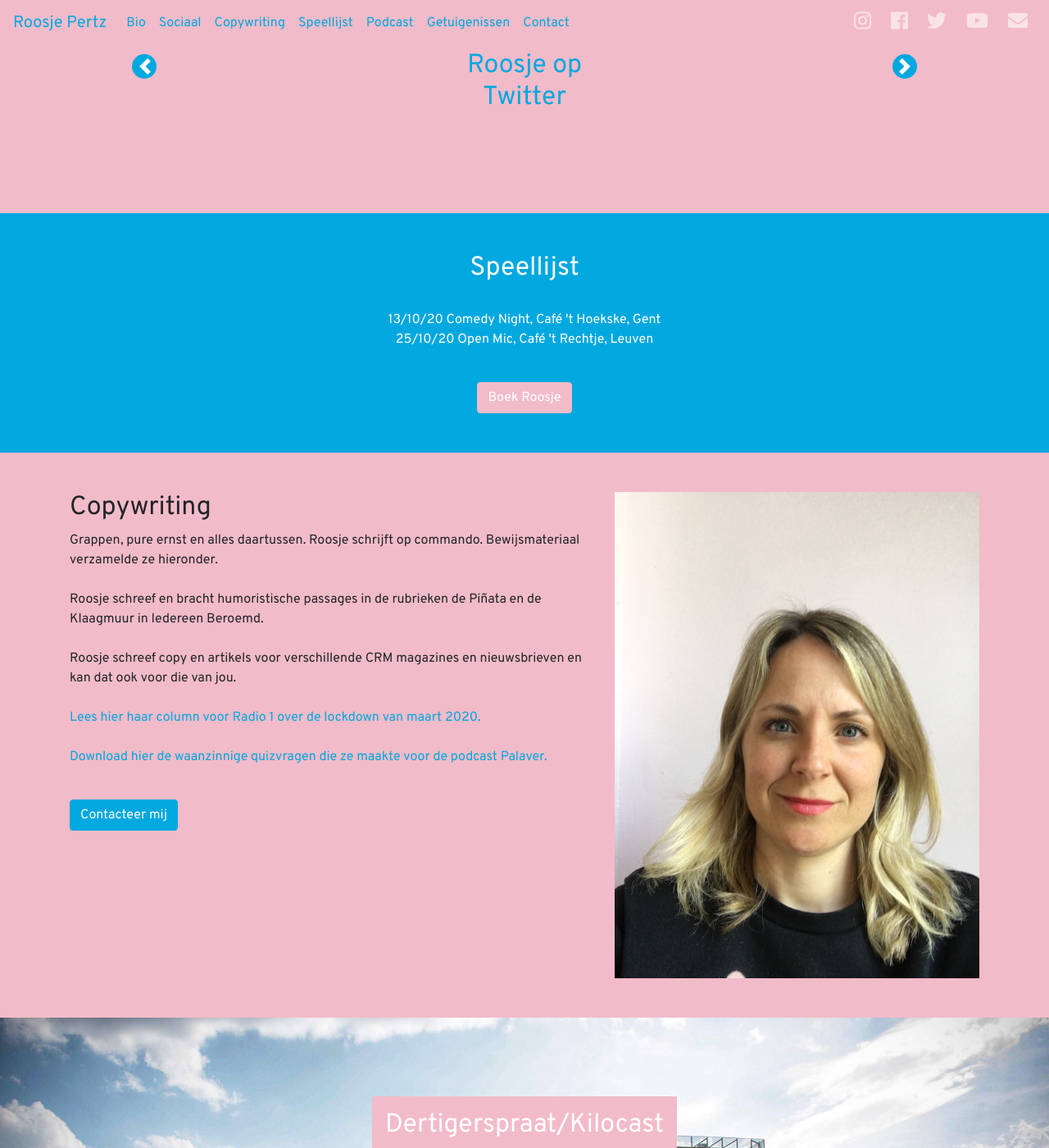
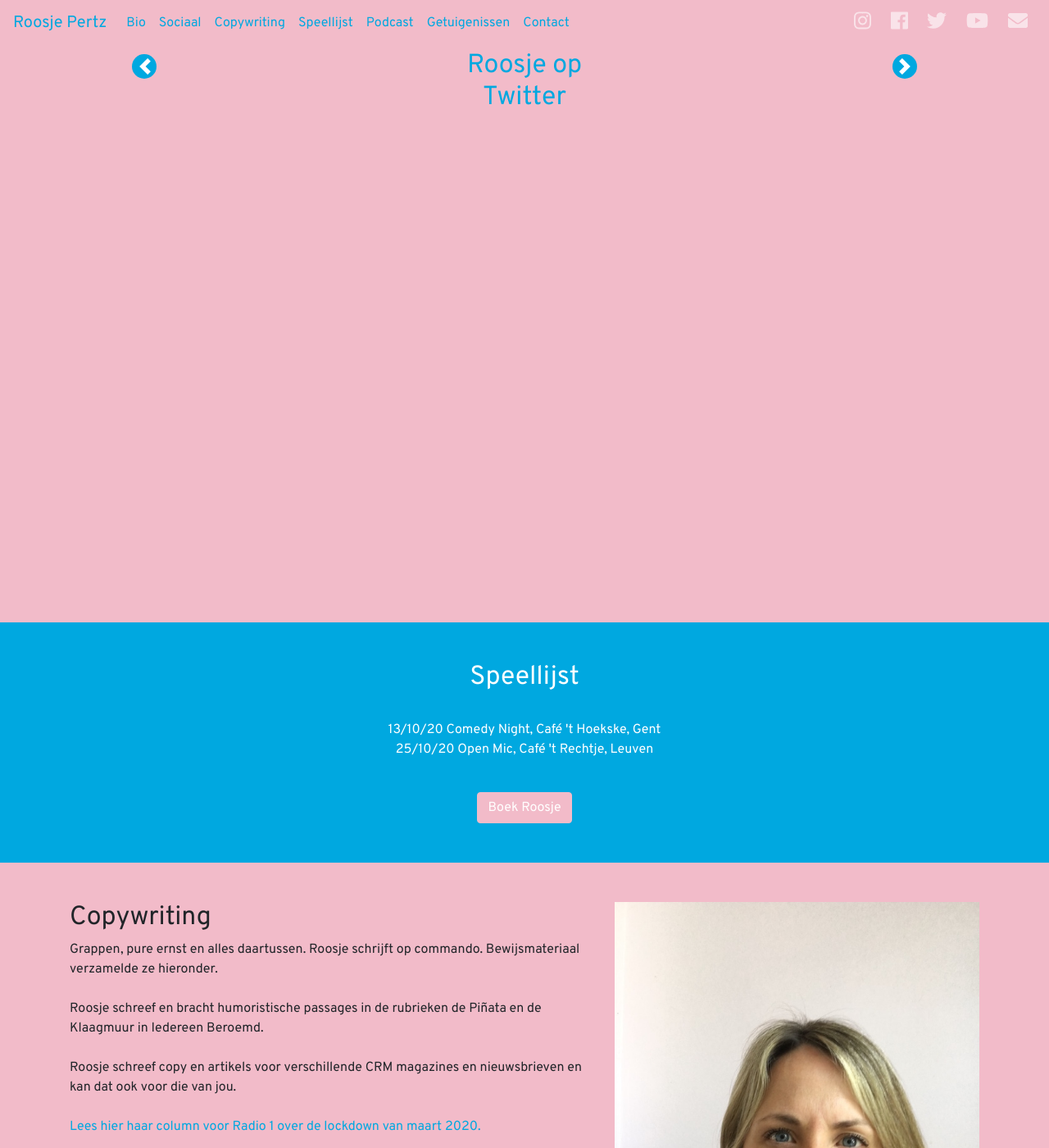
Before and after one commit to deprezedouard/roosjepertzbe, a Jekyll site: the page built from index.markdown, in a window 1280 px wide and 1400 px high, scrolled down 1078 px. Shown: the whole window at 82% size. Built offline with Jekyll 4.4.1, drawn with Linux system fonts in a browser that asks for light colours; nearby versions of some CDN libraries; comment, search, counter and statistics services are not loaded.

Commit message:
fixes for mobile

```diff
--- a/_includes/footer.html
+++ b/_includes/footer.html
@@ -1,4 +1,4 @@
-<div class="footer bg-primary text-white">
+<div class="footer bg-primary text-white d-flex justify-content-between">
   <div class="footer-links">
     <a href="https://www.instagram.com/roosjepertz/"><i class="fab fa-instagram"></i></a>
     <a href="https://www.facebook.com/roosje.pertz"><i class="fab fa-facebook"></i></a>
--- a/assets/css/bootstrap/_carousel.scss
+++ b/assets/css/bootstrap/_carousel.scss
@@ -11,6 +11,7 @@
 }
 
 .carousel-item {
+    height: 600px;
   position: relative;
   display: none;
   align-items: center;
--- a/assets/css/lewagonui/footer.scss
+++ b/assets/css/lewagonui/footer.scss
@@ -8,6 +8,7 @@
   color: white;
 }
 .footer-links {
+    min-width: 100px;
   display: flex;
   align-items: center;
 }
@@ -24,3 +25,13 @@
 .footer .fa-heart {
   color: white;
 }
+@media only screen and (max-width: 700px) {
+  .footer {
+    flex-direction: column;
+    padding-bottom: 30px;
+    height: 100%;
+  }
+  .footer-links {
+    margin-bottom: 10px;
+  }
+}
--- a/index.markdown
+++ b/index.markdown
@@ -71,11 +71,23 @@
       <div class="carousel-inner text-primary">
         <div class="carousel-item active">
             <div class="d-flex justify-content-center">
-                <h2 class="mb-4 text-center col-10"><a href="https://www.instagram.com/roosjepertz" class="col-10 col-md-9 col-lg-8 col-xl-6">{{ page.socials_instagram_title }}</a></h2>
+                <h2 class="mb-4 text-center col-10">
+                    <a href="https://www.instagram.com/roosjepertz" class="col-10 col-md-9 col-lg-8 col-xl-6">
+                        {{ page.socials_instagram_title }}
+                    </a>
+                </h2>
             </div>
             <!-- SnapWidget -->
+            <!-- SnapWidget -->
             <script src="https://snapwidget.com/js/snapwidget.js"></script>
-            <iframe src="https://snapwidget.com/embed/855834" class="snapwidget-widget" allowtransparency="true" frameborder="0" scrolling="no" style="border:none; overflow:hidden;  width:100%; "></iframe>
+            <iframe
+                src="https://snapwidget.com/embed/855834"
+                class="snapwidget-widget"
+                allowtransparency="true"
+                frameborder="0"
+                scrolling="no"
+                style="border:none; overflow:hidden;  width:100%; "
+            ></iframe>
         </div>
         <div class="carousel-item">
           <div class="w-100 d-flex justify-content-center">
@@ -83,17 +95,30 @@
                 <div class="d-flex justify-content-center">
                     <h2 class="mb-4 text-center col-10">{{ page.socials_twitter_title }}</h2>
                 </div>
-              <a class="twitter-timeline" data-width="800" data-height="400" href="https://twitter.com/roosjepertz?ref_src=twsrc%5Etfw"></a> <script async src="https://platform.twitter.com/widgets.js" charset="utf-8"></script>
+              <a
+                class="twitter-timeline"
+                data-width="800"
+                data-height="500"
+                href="https://twitter.com/roosjepertz?ref_src=twsrc%5Etfw"
+            ></a>
+            <script async src="https://platform.twitter.com/widgets.js" charset="utf-8"></script>
             </div>
           </div>
         </div>
         <div class="carousel-item">
           <div class="d-flex justify-content-center">
-            <div class="social-youtube-container">
+            <div class="social-youtube-container w-100">
                 <div class="d-flex justify-content-center">
                     <h2 class="mb-4 text-center col-10">{{ page.socials_youtube_title }}</h2>
                 </div>
-              <iframe width="100%" src="https://www.youtube.com/embed/videoseries?list=PLiaS8rgLMcrREqEiyMTZak-NbqIlxplWu" frameborder="0" allow="accelerometer; autoplay; clipboard-write; encrypted-media; gyroscope; picture-in-picture" allowfullscreen></iframe>
+                <iframe
+                    width="100%"
+                    height="500px"
+                    src="https://www.youtube.com/embed/videoseries?list=PLiaS8rgLMcrREqEiyMTZak-NbqIlxplWu"
+                    frameborder="0"
+                    allow="accelerometer; autoplay; clipboard-write; encrypted-media; gyroscope; picture-in-picture"
+                    allowfullscreen
+                ></iframe>
             </div>
           </div>
         </div>
```
